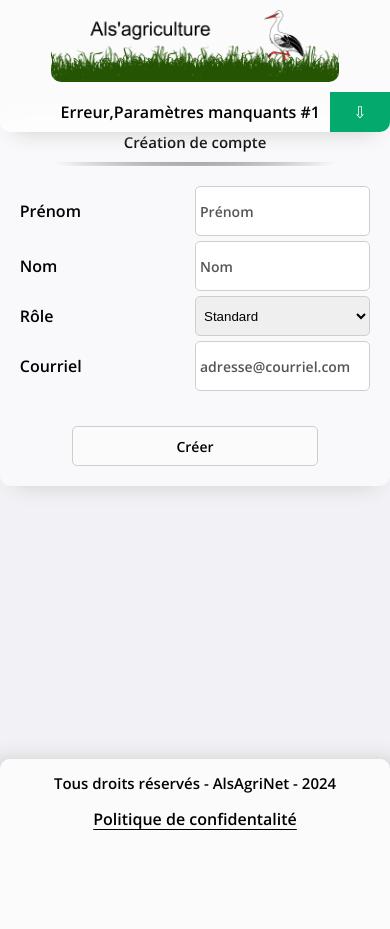
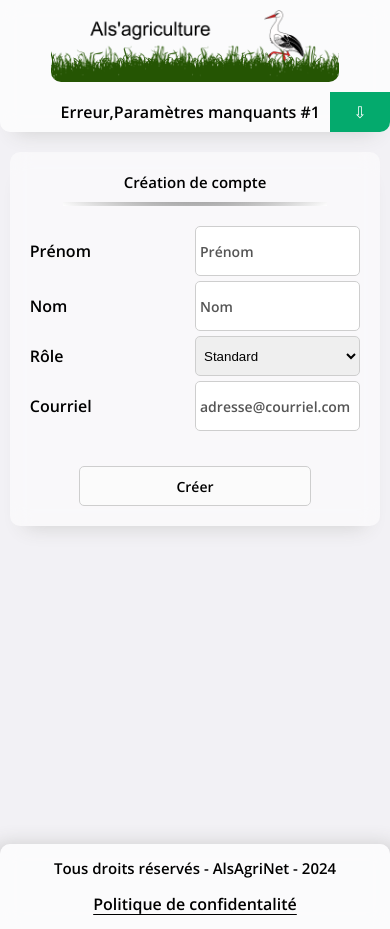
Before and after one commit to nderousseaux/projet-master, a PHP site: page /creationCmpt.php in a window 390 px wide. Before the commit the page ends 830 px from the top, so only its background shows below. Run offline with PHP 8.4, Linux system fonts and the light colour scheme; the visitor is signed in with stand-in values (Sample User, id 1).

Commit message:
Harmonisation placement footer + corrections UX

```diff
--- a/site/creationCmpt.php
+++ b/site/creationCmpt.php
@@ -12,8 +12,8 @@
 	<?php include "assets/head.php"?>
 	<title>Création de compte</title>
 	<meta name="description" content="Création de compte"/>
+	<link rel="stylesheet" type="text/css" href="style/accesCmpt.css"/>
 	<link rel="stylesheet" type="text/css" href="style/gestionCmpt.css"/>
-	<link rel="stylesheet" type="text/css" href="style/accesCmpt.css"/>
 </head>
 <body>
 <header>
--- a/site/scripts/interactionsBtn.js
+++ b/site/scripts/interactionsBtn.js
@@ -105,7 +105,7 @@ function afficherIlotSelectionne(idContainer, idAttr) {
 	const container = document.getElementById(idContainer).parentNode
 		.previousElementSibling;
 
-	if (document.getElementById(idAttr).value === "tous") {
+	if (document.getElementById(idAttr).value === "-1") {
 		container.textContent = "Tous les ilots";
 		return;
 	}
--- a/site/style/accesCmpt.css
+++ b/site/style/accesCmpt.css
@@ -1,4 +1,4 @@
-/* Section infos compte */
+	/* Section infos compte */
 #secCmpt {
 	flex-direction: column;
 	background-color: #ffffff !important;
@@ -17,6 +17,7 @@ form > button {
 
 	/* Bannière cookie */
 #secCookie {
+	display: none !important;
 	display: flex;
 	flex-direction: column;
 	justify-content: center;
@@ -44,8 +45,8 @@ form > button {
 @media screen and (max-width: 950px) {
 	/* Corps */
 	#corps {
-		top: calc(72px + 20px);
-		min-height: calc(100vh - 85px - 20px);
+		top: calc(72px + 2 * 10px);
+		min-height: calc(100vh - (72px + 2 * 10px) - 85px);
 	}
 
 	/* Section création compte */
@@ -61,7 +62,19 @@ form > button {
 
 	/* Footer */
 	footer {
+		margin-top: calc(72px + 2 * 10px);
+	}
+
+	/* Bannière cookie */
+	#secCookie > button {
+		width: 70%;
 		margin-top: 20px;
+	}
+	#secCookie > h1 {
+		font-size: 18px;
+	}
+	#secCookie > p {
+		font-size: 15px;
 	}
 }
 
--- a/site/style/gestionCmpt.css
+++ b/site/style/gestionCmpt.css
@@ -3,7 +3,7 @@
 	background-color: unset !important;
 	box-shadow: none !important;
 	justify-content: space-between;
-	margin-bottom: calc(72px + 36px);
+	margin-bottom: 36px;
 }
 
 		/* Dropdown utilisateurs */
@@ -32,7 +32,6 @@
 	border-radius: 10px;
 	box-shadow: 0 15px 20px -15px #cecece;
 }
-
 #infosCmpt > form {
 	display: grid;
 	grid-template-columns: repeat(2, 1fr);
@@ -199,11 +198,6 @@ form > button {
 	border-radius: 10px;
 }
 
-/* Footer */
-footer {
-	margin-top: 0;
-}
-
 /* Boîtes de dialogue */
 dialog {
 	width: 40vw;
@@ -273,8 +267,8 @@ a.btnDlg {
 
 	/* Corps */
 	#corps {
-		top: calc(72px + 40px + 20px);
-		min-height: calc(100vh - 72px + 40px + 20px);
+		top: calc(72px + 40px + 2 * 10px);
+		min-height: calc(100vh - (72px + 40px + 2 * 10px));
 	}
 
 	/* Section infos compte/image de profil */
@@ -297,7 +291,7 @@ a.btnDlg {
 
 		/* Infos du compte */
 	#infosCmpt {
-		width: calc(95% - 20px) !important;
+		width: calc(95% - 40px) !important;
 	}
 	input {
 		width: calc(100% - 10px) !important;
@@ -359,7 +353,7 @@ a.btnDlg {
 
 	/* Footer */
 	footer {
-		margin-top: 65px;
+		margin-top: calc(72px + 40px + 2 * 10px);
 	}
 
 	/* Boîtes de dialogue */
--- a/site/style/index.css
+++ b/site/style/index.css
@@ -71,7 +71,7 @@ p {
 	display: block;
 	width: 100%;
 	border: none;
-	padding: 12px;
+	padding: 12px 24px 12px 12px;
 	border-radius: 10px;
 	background-color: unset;
 	text-decoration: none;
@@ -260,7 +260,7 @@ header > section:last-child .dropbtn {
 	align-items: center;
 	position: relative;
 	top: 72px;
-	min-height: calc(100vh - 85px);
+	min-height: calc(100vh - 72px - 85px);
 }
 #corps > section {
 	display: flex;
@@ -271,6 +271,9 @@ header > section:last-child .dropbtn {
 	border-radius: 10px;
 	box-shadow: 0 15px 20px -15px #cecece;
 	z-index: 10;
+}
+#corps > section:last-child {
+	margin-bottom: 36px;
 }
 
 	/* Container verticaux */
@@ -574,7 +577,7 @@ footer {
 	width: 100vw;
 	height: 85px;
 	z-index: 1;
-	margin-top: calc(72px + 36px);
+	margin-top: 72px;
 	background-color: rgba(255, 255, 255, 0.7);
 	-webkit-backdrop-filter: blur(10px);
 	backdrop-filter: blur(10px);
@@ -698,11 +701,13 @@ footer > a:active,
 	/* Corps */
 	#corps {
 		top: calc(72px + 40px + 20px);
-		min-height: calc(100vh - 85px + 40px + (20px * 2));
+		min-height: calc(100vh - (72px + 40px + 20px));
 	}
 	#corps > section {
-		width: 95%;
 		margin-top: 20px;
+	}
+	#corps > section:last-child {
+		margin-bottom: 20px;
 	}
 
 		/* Container verticaux */
@@ -792,7 +797,7 @@ footer > a:active,
 
 	/* Footer */
 	footer {
-		margin-top: calc(85px + (40px * 2));
+		margin-top: calc(72px + 40px + 20px);
 	}
 	footer > p {
 		font-size: 15px;
```
Lines whose indentation alone changed are shown as unchanged.
